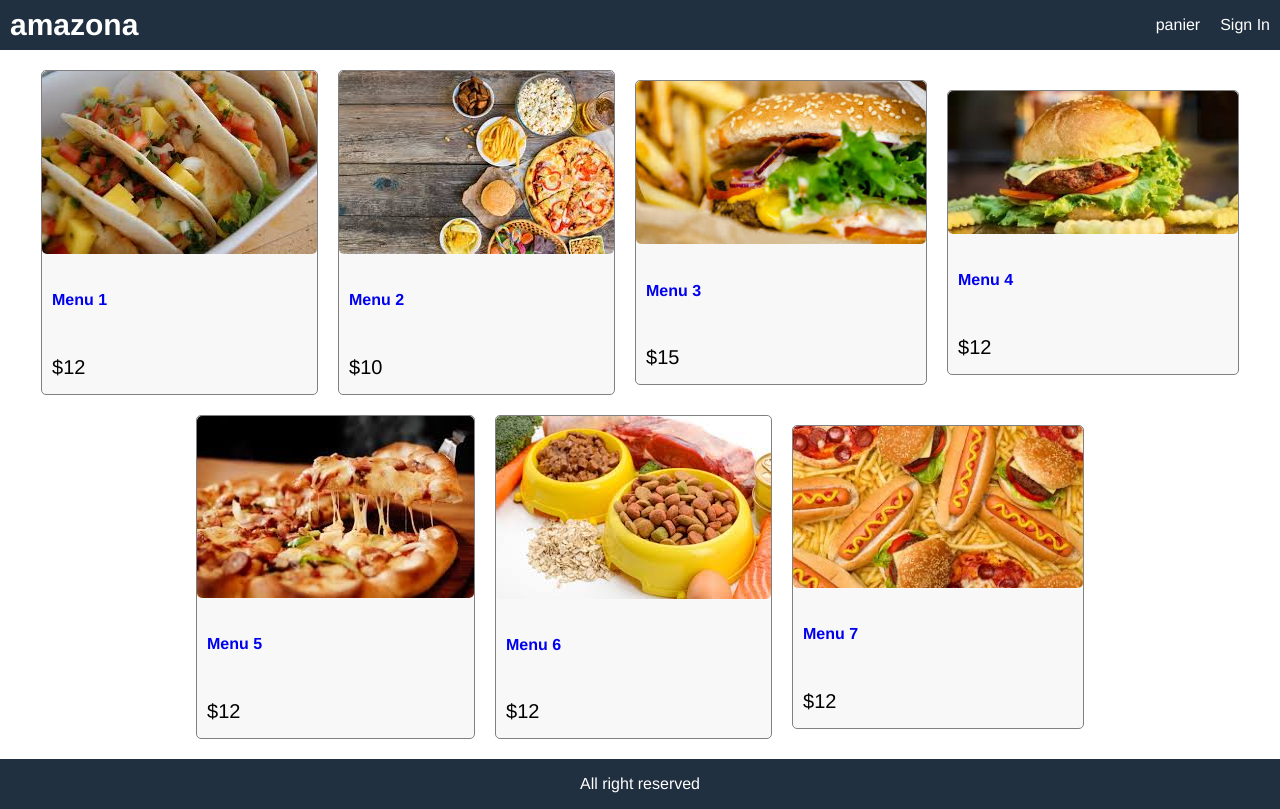
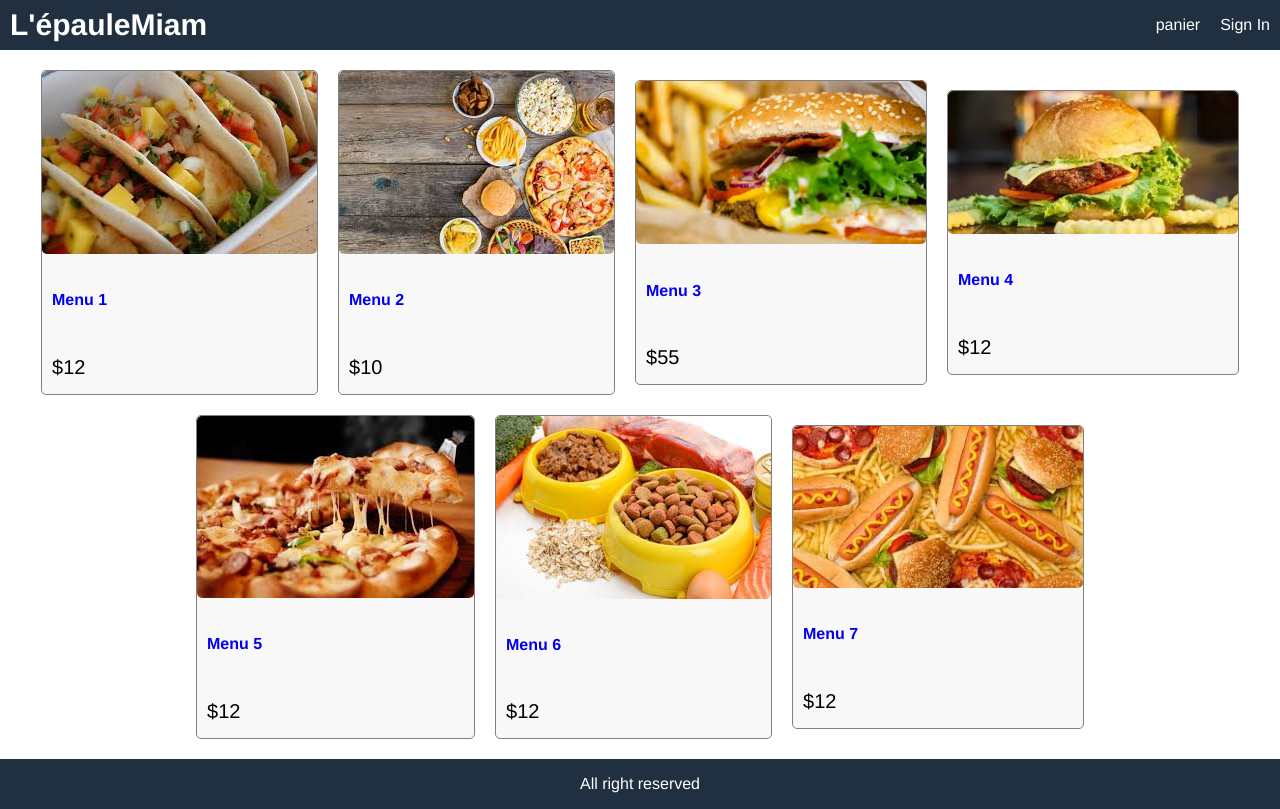
Before and after one commit to paul-lautier/LepauleMiam, a React (Create React App) app in the folder frontend/: page / in a window 1280 px wide. Built offline with nearby package versions, Linux system fonts and the light colour scheme.

Commit message:
changement nom

```diff
--- a/frontend/src/App.js
+++ b/frontend/src/App.js
@@ -6,7 +6,7 @@ function App() {
       <header className="row">
         <div>
           <a className="brand" href="/">
-            amazona
+            L'épauleMiam
           </a>
         </div>
         <div>
--- a/frontend/src/data.js
+++ b/frontend/src/data.js
@@ -26,7 +26,7 @@ const data = {
             _id:'3',
             name:'Menu 3',
             image:'/images/p3.jpg',
-            price:15,
+            price:55,
             restaurant:'dominos',
             rating:5,
             numReviews:56,
```
Also changed, not shown: 1 other file (tests, documents, lock files or other folders).
